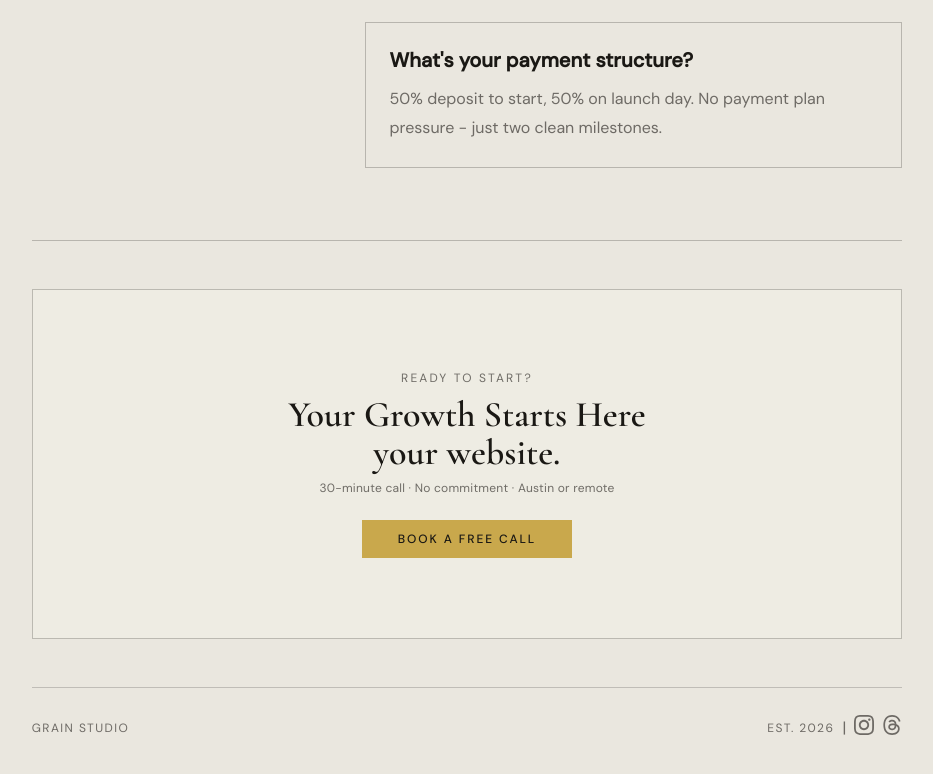
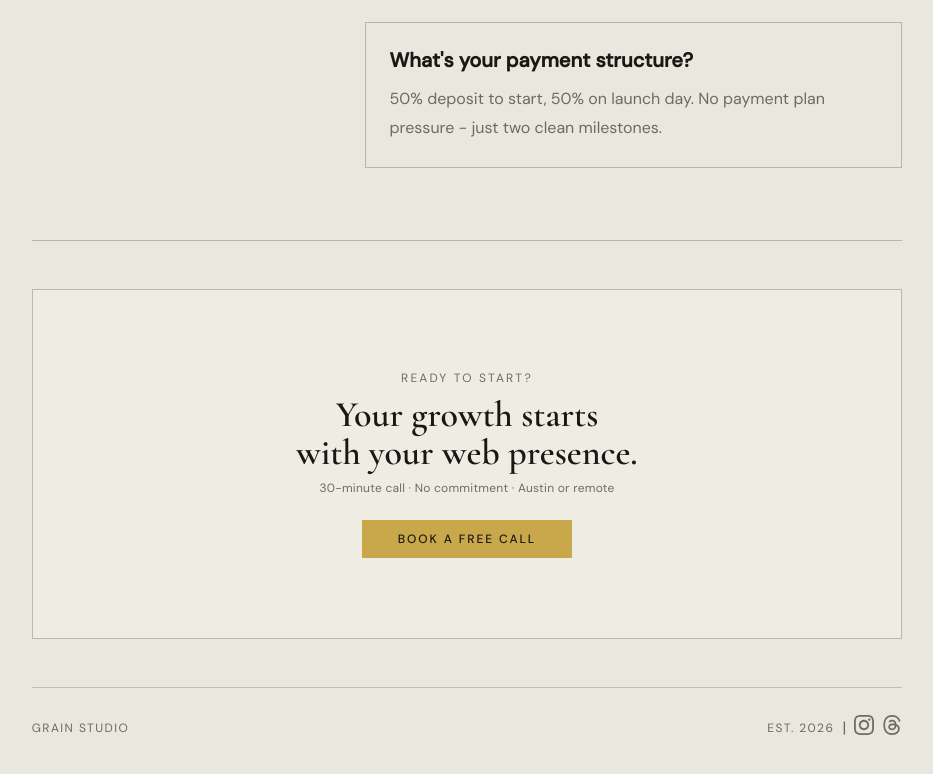
Before and after one commit to raygarza/grainstudio, a Next.js app: page / in a window 1280 px wide. Shown: the part 4286-5060 px from the top of the page, without its empty margins (173-1106 px from the left). Built offline with nearby package versions, Linux system fonts and the light colour scheme.

Commit message:
edited CTA copy

```diff
--- a/src/components/sections/BookingCTA.tsx
+++ b/src/components/sections/BookingCTA.tsx
@@ -41,8 +41,8 @@
             color: "var(--ink)",
           }}
         >
-          <div>Your Growth Starts Here</div>
-          <div>your website.</div>
+          <div>Your growth starts</div>
+          <div>with your web presence.</div>
         </h2>
 
         {/* Subtext */}
```
